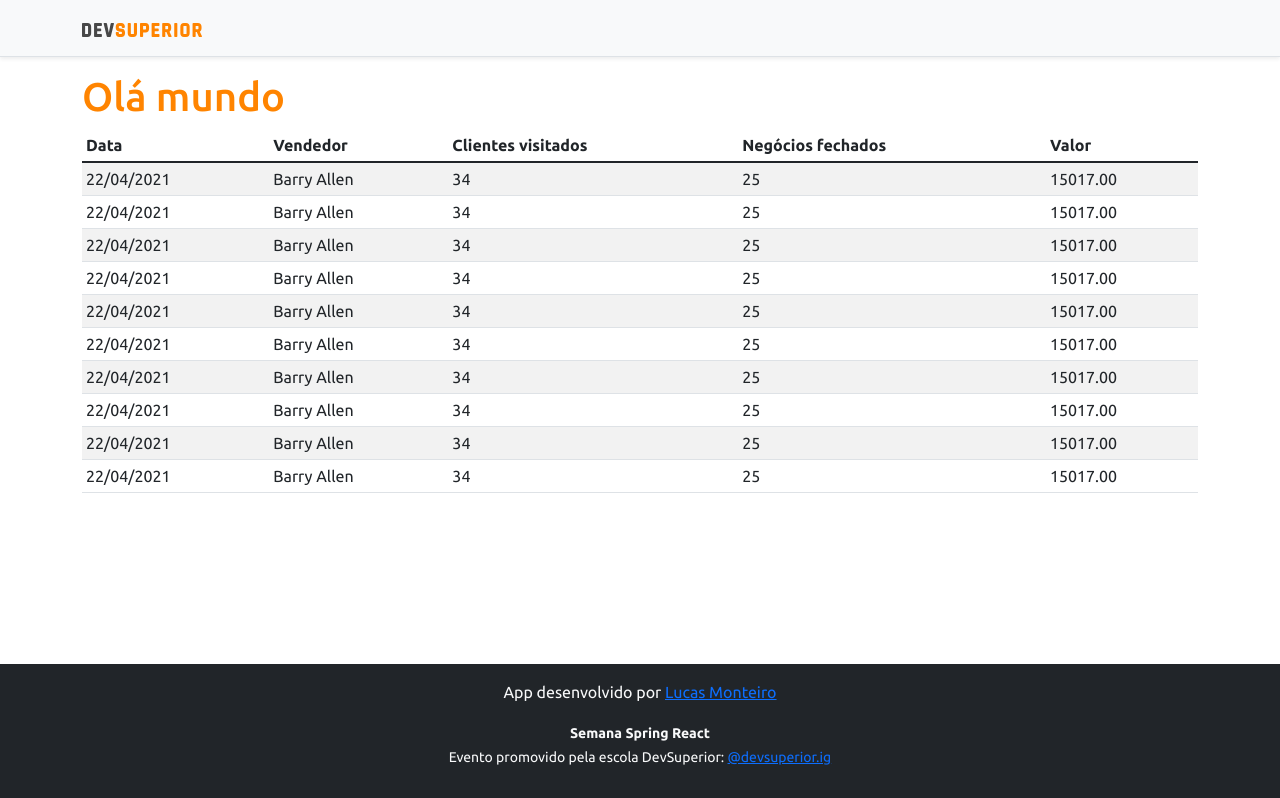
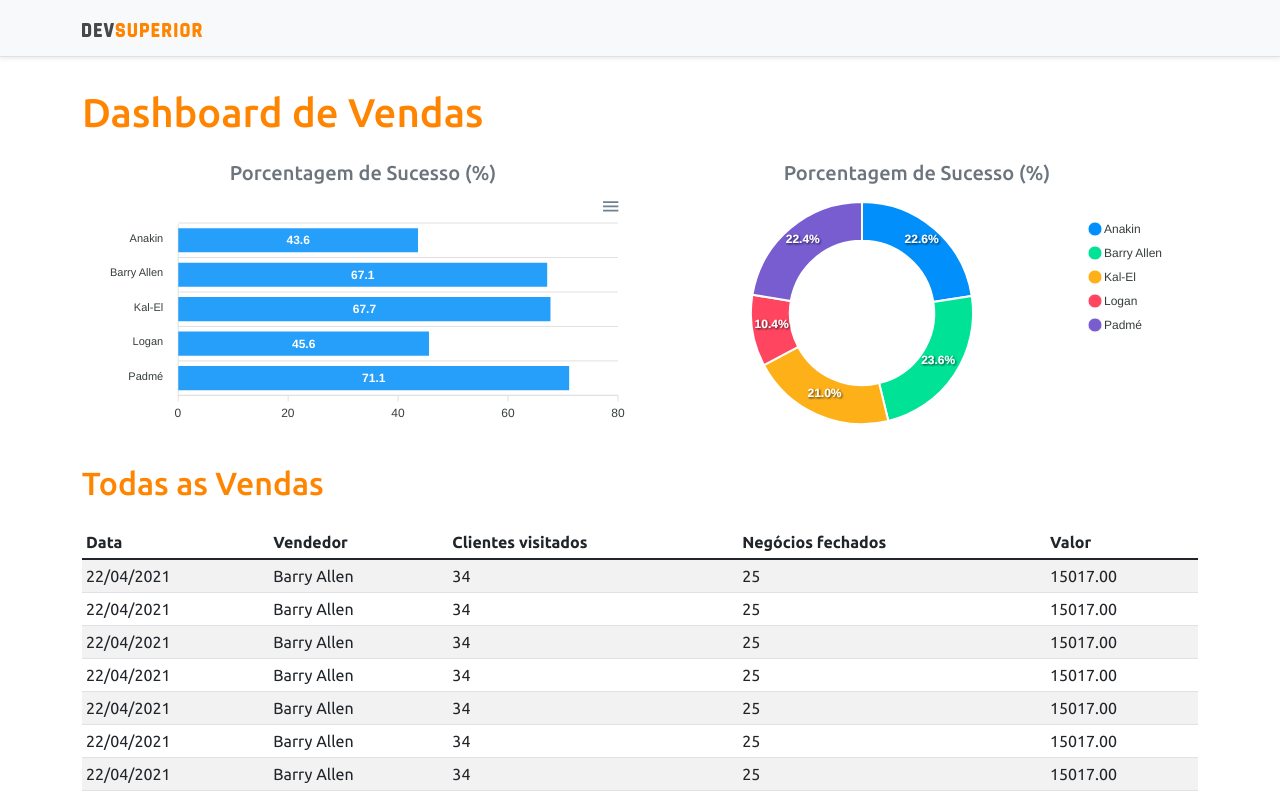
Before and after one commit to lmonteiro10/painel-vendas, a React (Create React App) app in the folder frontend/: page / in a window 1280 px wide. Shown: the top 798 px of the page. Built offline with nearby package versions, Linux system fonts and the light colour scheme.

Commit message:
Static Charts

```diff
--- a/frontend/package.json
+++ b/frontend/package.json
@@ -10,8 +10,10 @@
     "@types/node": "^12.0.0",
     "@types/react": "^17.0.0",
     "@types/react-dom": "^17.0.0",
+    "apexcharts": "^3.29.0",
     "bootstrap": "^5.1.3",
     "react": "^17.0.2",
+    "react-apexcharts": "^1.3.9",
     "react-dom": "^17.0.2",
     "react-scripts": "4.0.3",
     "typescript": "^4.1.2",
--- a/frontend/src/App.tsx
+++ b/frontend/src/App.tsx
@@ -1,13 +1,29 @@
 import NavBar from "componets/NavBar";
 import Footer from "componets/Footer"
 import DataTable from "componets/DataTable";
+import BarChart from "componets/BarChart";
+import DonutsChart from "componets/DonutsChart";
 
 function App() {
   return (
     <>
       <NavBar />
       <div className="container">
-        <h1 className="text-primary">Olá mundo</h1>
+        <h1 className="text-primary py-3">Dashboard de Vendas</h1>
+
+        <div className="row px-3">
+          <div className="col-sm-6">
+            <h5 className="text-center text-secondary">Porcentagem de Sucesso (%)</h5>
+            <BarChart />
+          </div>
+          <div className="col-sm-6">
+            <h5 className="text-center text-secondary">Porcentagem de Sucesso (%)</h5>
+            <DonutsChart />
+          </div>
+        </div>
+        <div className="py-3">
+          <h2 className="text-primary">Todas as Vendas</h2>
+        </div>
 
         <DataTable />
       </div>
--- /dev/null
+++ b/frontend/src/componets/BarChart/index.tsx
@@ -0,0 +1,36 @@
+import Chart from 'react-apexcharts'
+
+const BarChart = () => {
+
+    const options = {
+        plotOptions: {
+            bar: {
+                horizontal: true,
+            }
+        },
+    };
+
+    const mockData = {
+        labels: {
+            categories: ['Anakin', 'Barry Allen', 'Kal-El', 'Logan', 'Padmé']
+        },
+        series: [
+            {
+                name: "% Sucesso",
+                data: [43.6, 67.1, 67.7, 45.6, 71.1]
+            }
+        ]
+    };
+
+
+    return (
+        <Chart
+            options={{ ...options, xaxis: mockData.labels}}
+            series={mockData.series}
+            type="bar"
+            height="240"
+        />
+    );
+}
+
+export default BarChart;
--- /dev/null
+++ b/frontend/src/componets/DonutsChart/index.tsx
@@ -0,0 +1,27 @@
+import Chart from 'react-apexcharts'
+
+const DonutsChart = () => {
+
+    const mockData = {
+        series: [477138, 499928, 444867, 220426, 473088],
+        labels: ['Anakin', 'Barry Allen', 'Kal-El', 'Logan', 'Padmé']
+    }
+
+    const options = {
+        legend: {
+            show: true
+        }
+    }
+
+
+    return (
+        <Chart
+            options={{ ...options, labels: mockData.labels}}
+            series={mockData.series}
+            type="donut"
+            height="240"
+        />
+    );
+}
+
+export default DonutsChart;
```
Also changed, not shown: 1 other file (tests, documents, lock files or other folders).
